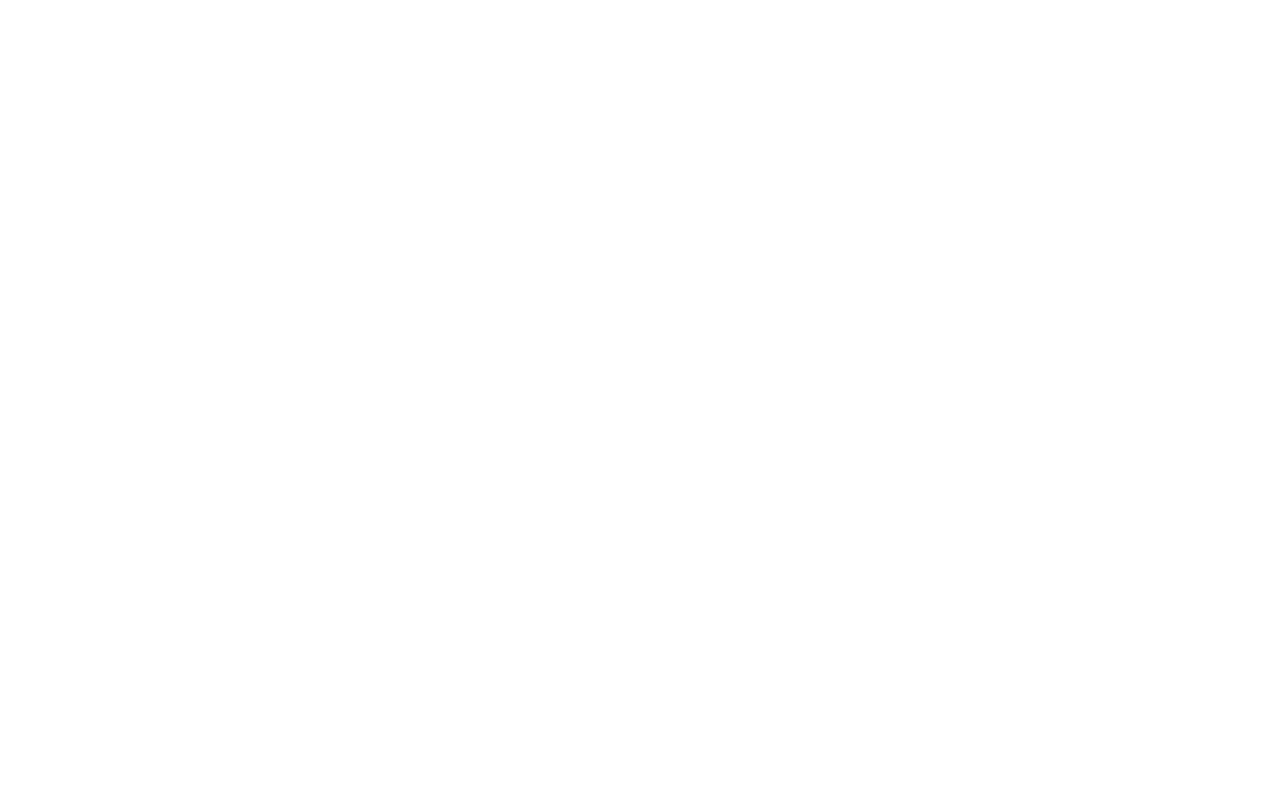
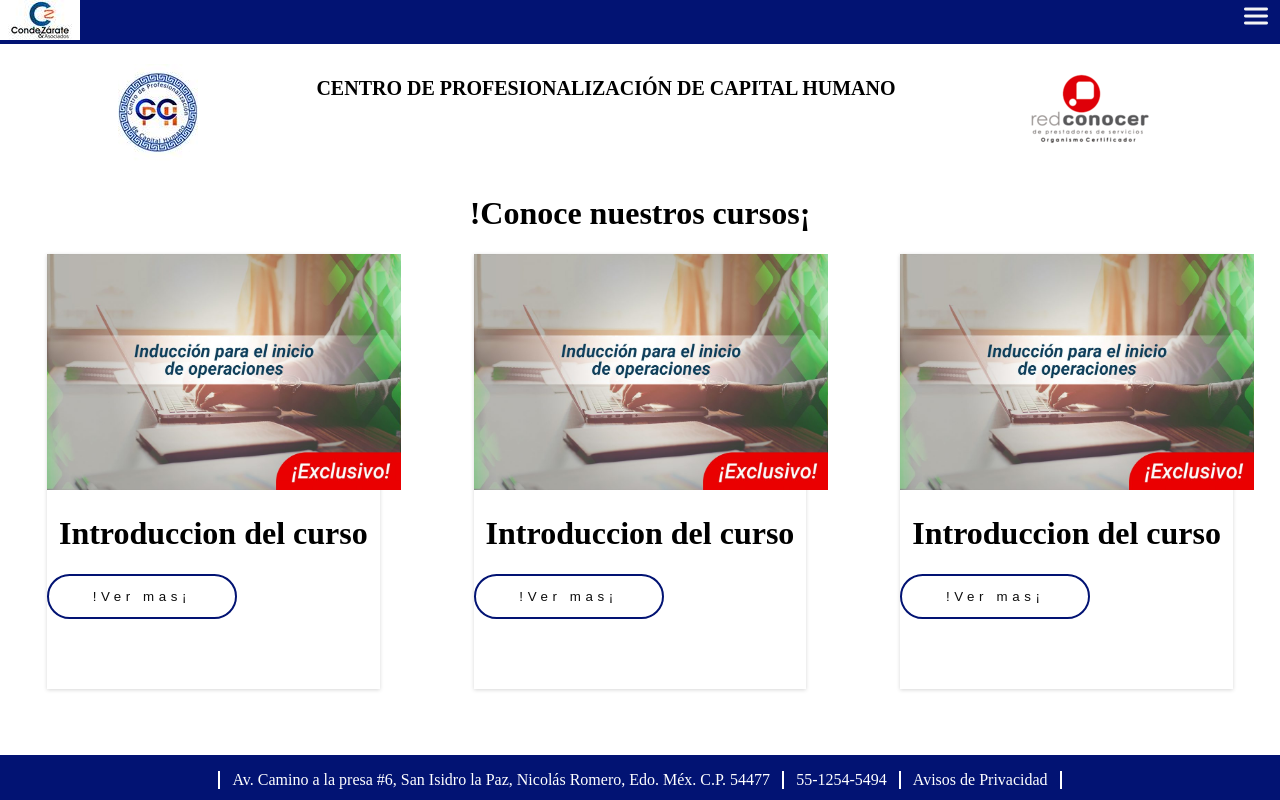
Before and after one commit to Karly-Dan/CPCH, a Nuxt app: page /servicios in a window 1280 px wide. Before the commit this address had no page. Shown: the top 800 px of the page. Built offline with nearby package versions, Linux system fonts and the light colour scheme; grey boxes are pictures that could not be loaded.

Commit message:
se agrega nuevo componente de servicios

```diff
--- /dev/null
+++ b/pages/servicios.vue
@@ -0,0 +1,54 @@
+<template>
+  <main>
+    <header-vue/>
+    <div>
+        <div class="titulo-cursos">
+            <h1>!Conoce nuestros cursos¡</h1>
+        </div>
+        <div class="contenedor-tarjetas">
+            <cursos-vue
+            titulo="Introduccion del curso"
+            />
+            <cursos-vue
+            titulo="Introduccion del intermedio"
+            />
+            <cursos-vue
+            titulo="Introduccion del avanzado"
+            />
+        </div>
+    </div>
+    <footer-vue/>
+  </main>
+</template>
+
+<script>
+import cursosVue from '../components/cursos.vue'
+import footerVue from '../components/footer.vue'
+import headerVue from '../components/header.vue'
+
+export default {
+    components: {
+        headerVue,
+        footerVue,
+        cursosVue,
+    }
+}
+</script>
+
+<style>
+body {
+    margin: 0;
+}
+.titulo-cursos {
+    text-align: center;
+}
+
+@media (min-width: 1024px) {
+    .contenedor-tarjetas {
+        margin: auto;
+        display: flex;
+        justify-content: space-around;
+        height: 435px;
+    }
+}
+</style>
```
